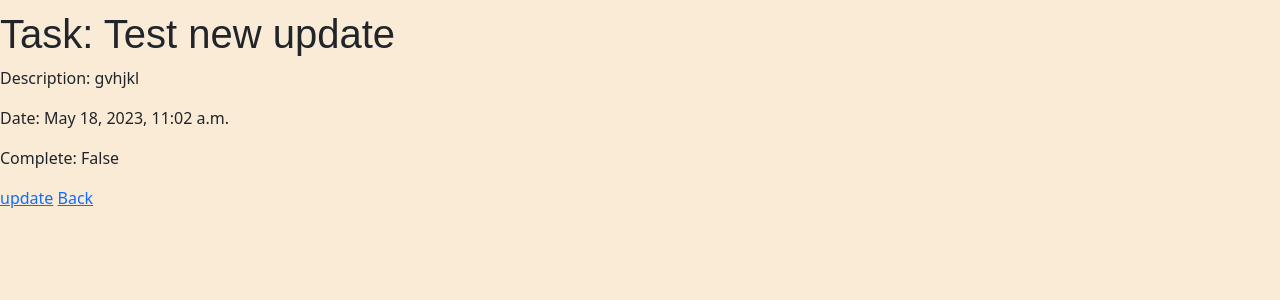
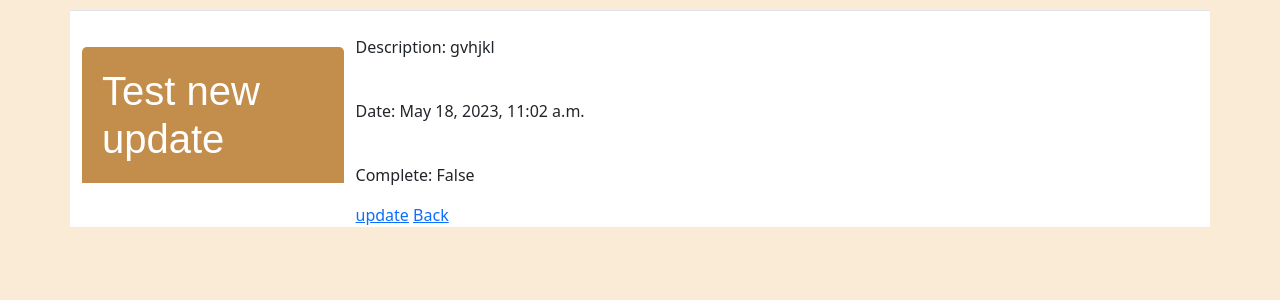
Before and after one commit to danielsind/TodoList, a Django app: page /task/8/ in a window 1280 px wide. Shown: the top 300 px of the page. Run offline with Django 4.2, Linux system fonts and the light colour scheme; a user stored in the database is signed in; data comes from the database, SQL or seed files in the repository; both versions use the stored data as it was after the commit.

Commit message:
Created a new design for the task view  task.html page

```diff
--- a/todolistproject/todoapp/templates/todoapp/main.html
+++ b/todolistproject/todoapp/templates/todoapp/main.html
@@ -83,7 +83,7 @@
             padding: 20px 20px;
         }
         .header-bar a {
-            color: rgb(247, 247, 247);
+            color: rgba(230, 229, 229, 0.653);
             text-decoration: none;
         }
         #search-add-wrapper {
--- a/todolistproject/todoapp/templates/todoapp/task.html
+++ b/todolistproject/todoapp/templates/todoapp/task.html
@@ -1,11 +1,15 @@
 {% extends 'todoapp/main.html'%}
 
 {%block content%}
-   <h1>Task: {{task}}</h1>
-    <p>Description: {{task.description}}</p>
-    <p>Date: {{task.created}}</p>
-    <p>Complete: {{task.complete}}</p>
-
+<div class="container task-wrapper">
+    <h1 class="task-title header-bar">{{task}} <br> </h1>
+    <div class=" container">
+        <p><br>Description: {{task.description}}</p>
+    <p><br>Date: {{task.created}}</p>
+    <p><br>Complete: {{task.complete}}</p>
     <td><a href="{% url 'task-update' task.id%}">update</a></td>
     <a href="{%url 'task'%}">Back</a>
+    </div>
+
+</div>
 {%endblock content%}
--- a/todolistproject/todoapp/templates/todoapp/task_list.html
+++ b/todolistproject/todoapp/templates/todoapp/task_list.html
@@ -14,7 +14,7 @@
         <a href="{% url 'login' %}">Login</a>
     {% endif %}
     </div>
-        <form action="" method="get">
+    <form action="" method="get">
         <input type="text" name="search">
         <input type="submit" value="search">
     </form>
```
Also changed, not shown: todolistproject/db.sqlite3.
